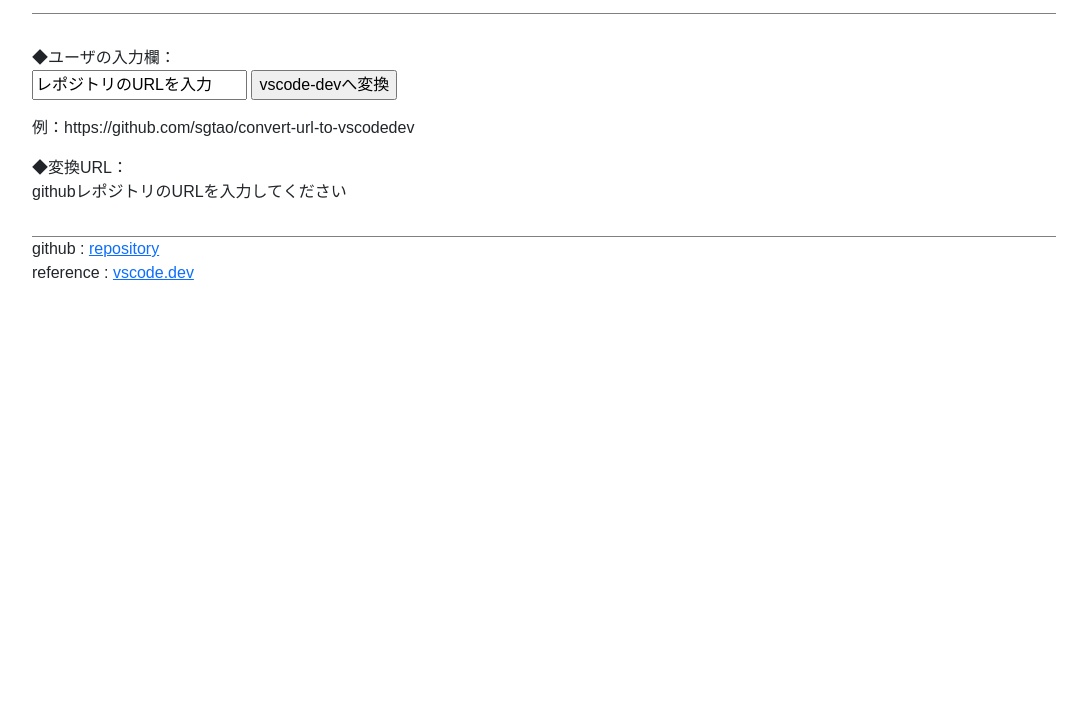
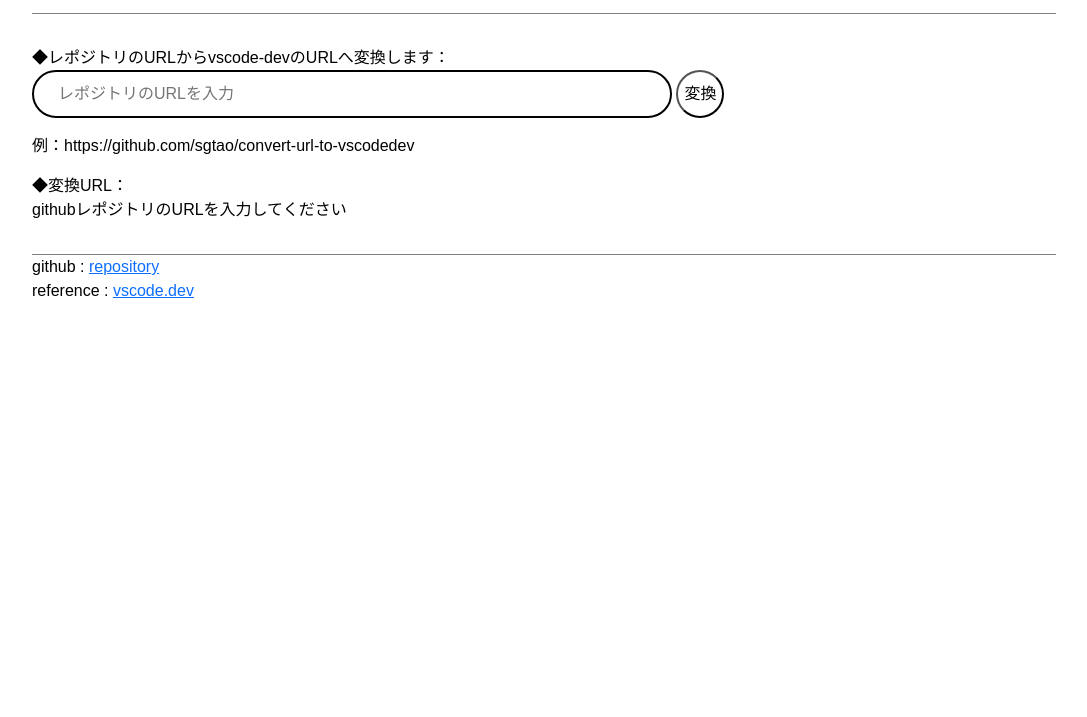
Before and after one commit to sgtao/append-vscode-dev, a plain HTML site: page docs/index.html in a window 1280 px wide. Shown: the part 83-800 px from the top of the page, without its empty margins (96-1183 px from the left). Drawn offline with Linux system fonts and the light colour scheme.

Commit message:
update docs for append some styles to input and result area

```diff
--- a/docs/index.html
+++ b/docs/index.html
@@ -17,14 +17,14 @@
         </p>
     </header>
     <main>
-        <Forms>
-            ◆ユーザの入力欄：
+        ◆レポジトリのURLからvscode-devのURLへ変換します：
+        <form>
             <p>
-                <input type="text" id="sampleUserInput" value="レポジトリのURLを入力">
-                <input type="button" value="vscode-devへ変換" onclick="convertToVScodeDev.convert();">
+                <input type="text" id="sampleUserInput" placeholder="レポジトリのURLを入力">
+                <input type="button" class="convert-btn" value="変換" onclick="convertToVScodeDev.convert();">
             </p>
-            <p>例：https://github.com/sgtao/convert-url-to-vscodedev</p>
-        </Forms>
+            <p>例：<span>https://github.com/sgtao/convert-url-to-vscodedev</span></p>
+        </form>
         <div class="convertResults">
             ◆変換URL：
             <p id="resultTextArea">
--- a/docs/styles/style.css
+++ b/docs/styles/style.css
@@ -4,8 +4,9 @@ body {
 }
 #container {
     position: relative;
-    background-color: white;
+    color: black;
     width: 80%;
+    min-width: 680px;
     margin: 0 auto;
 }
 header {
@@ -15,6 +16,30 @@ main {
     margin-top: 2rem;
     margin-bottom: 2rem;
 }
+#sampleUserInput {
+    width: 40rem;
+    height: 3rem;
+    --inline-height: 3rem;
+    padding-inline-start: 1.5rem;
+    padding-inline-end: 1.5rem;
+    border: 2px solid black;
+    border-radius: calc(0.5 * var(--inline-height));
+}
+main form .convert-btn {
+    height: 3rem;
+    border-radius: 50%;
+    background-color: white;
+    transition: background-color ease 0.3s;
+}
+main form .convert-btn:hover {
+    background-color: lightgray;
+    cursor: pointer;
+}
+main a { font-weight:bold; transition: all ease .3s; }
+main a:link { color: #006666; }
+main a:hover { text-shadow: 1px 1px 0px #fff, 2px 2px 2px #966; }
+main a:visited { color: #666600; }
+main a:active { color: #660066; }
 footer {
     border-top: 1px solid gray;
 }
```
